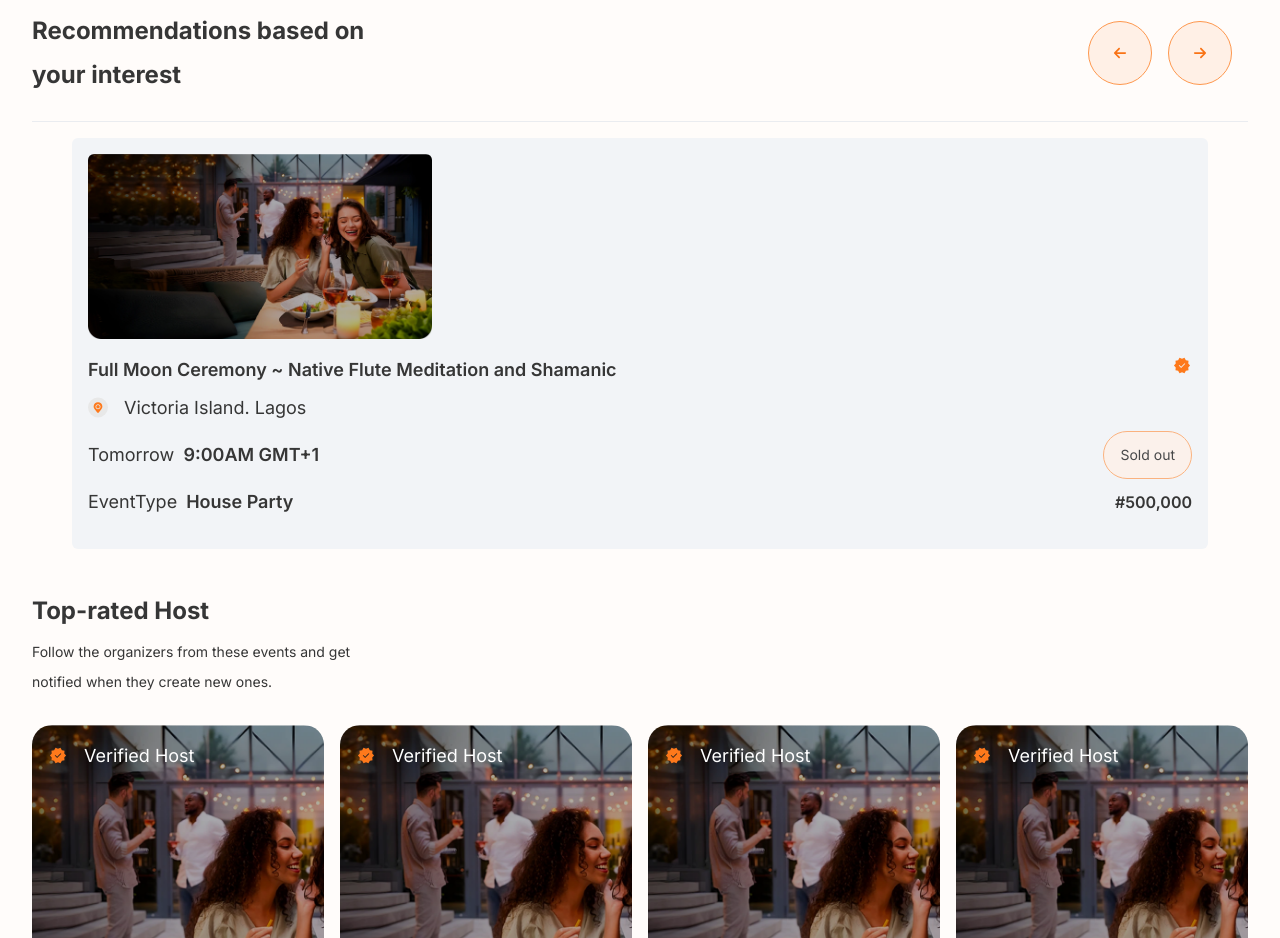
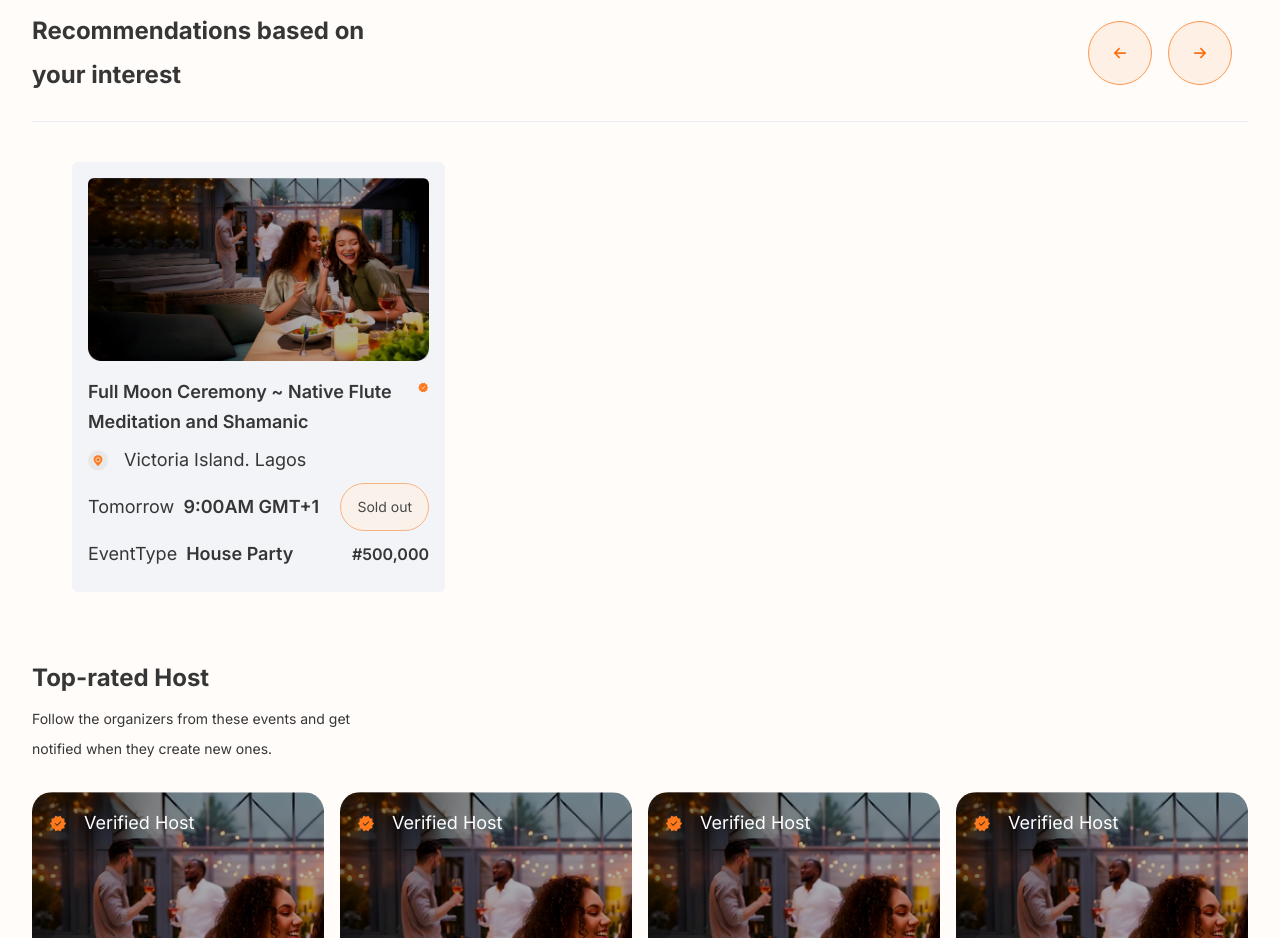
Before and after one commit to BalogunVictor/hostgada-frontend-app, a Next.js app: page / in a window 1280 px wide. Shown: the part 1920-2858 px from the top of the page. Built offline with nearby package versions, Linux system fonts and the light colour scheme.

Commit message:
fix: bug

```diff
--- a/src/app/page.tsx
+++ b/src/app/page.tsx
@@ -246,7 +246,7 @@ export default function Home() {
               {Events.map((event) => (
                 <div
                   key={event.id}
-                  cclassName="w-[350px] sm:w-[373px] h-[430px] my-6"
+                  className="w-[350px] sm:w-[373px] h-[430px] my-6"
                 >
                   <EventCard {...event} />
                 </div>
```
